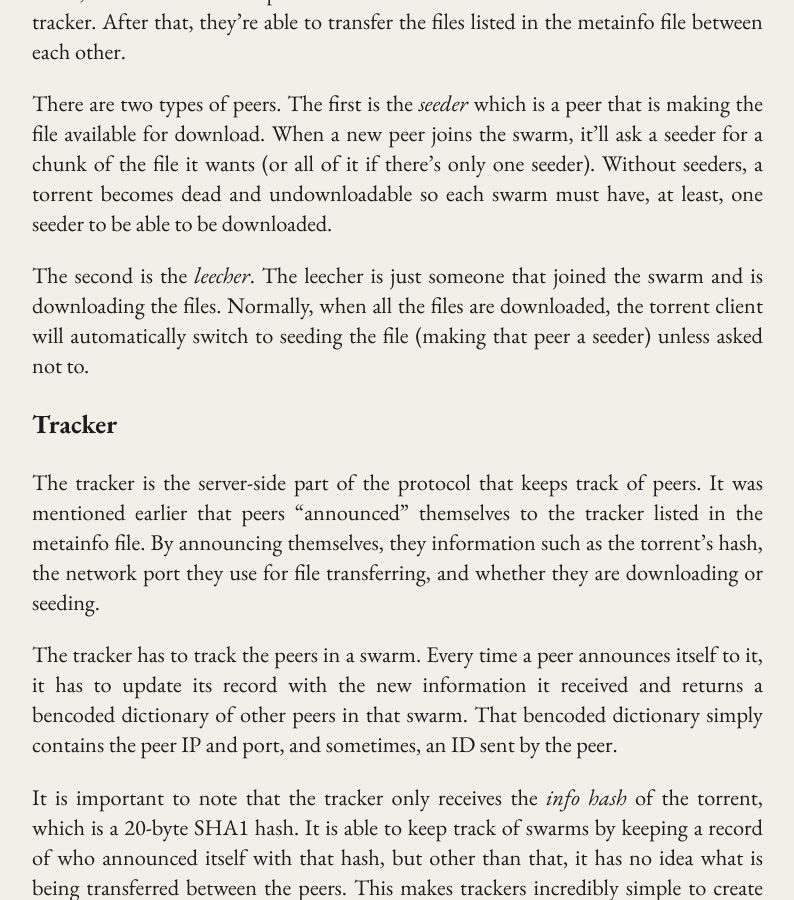
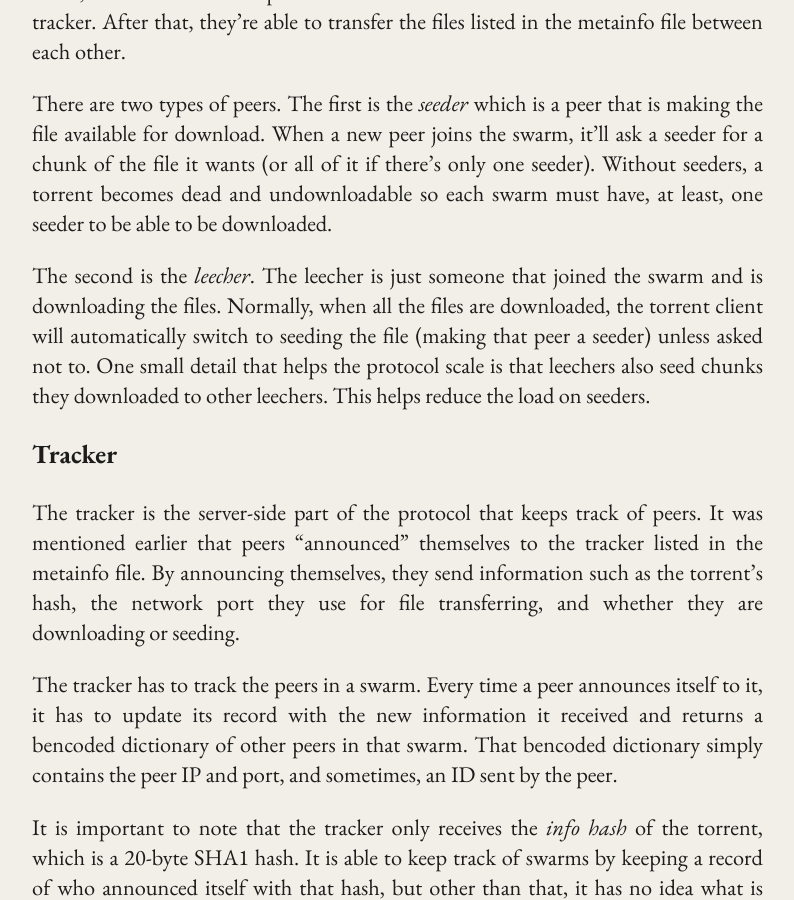
Before and after one commit to eFournierRobert/eFournierRobert.github.io, a Jekyll site: the page built from _posts/btob/2026-05-07-torrent.md, in a window 1280 px wide and 900 px high, scrolled down 3928 px. Shown: the whole window, without its empty margins (178-972 px from the left). Built offline with Jekyll 4.4.1, drawn with Linux system fonts in a browser that asks for light colours; some of the changed text lies outside the part shown.

Commit message:
Correction of subtle things

```diff
--- a/_posts/btob/2026-05-07-torrent.md
+++ b/_posts/btob/2026-05-07-torrent.md
@@ -113,12 +113,13 @@ downloaded.
 
 The second is the *leecher*. The leecher is just someone that joined the swarm and is downloading the files. Normally, when
 all the files are downloaded, the torrent client will automatically switch to seeding the file (making that peer a seeder)
-unless asked not to.
+unless asked not to. One small detail that helps the protocol scale is that leechers also seed chunks they downloaded to
+other leechers. This helps reduce the load on seeders.
 
 ### Tracker
 
 The tracker is the server-side part of the protocol that keeps track of peers. It was mentioned earlier that peers "announced" themselves to the
-tracker listed in the metainfo file. By announcing themselves, they information such as the torrent's hash,
+tracker listed in the metainfo file. By announcing themselves, they send information such as the torrent's hash,
 the network port they use for file transferring, and whether they are downloading or seeding.
 
 The tracker has to track the peers in a swarm. Every time a peer announces itself to it, it has to update its record with
```
Also changed, not shown: other parts of _posts/btob/2026-05-07-torrent.md (+1 -2 lines).
